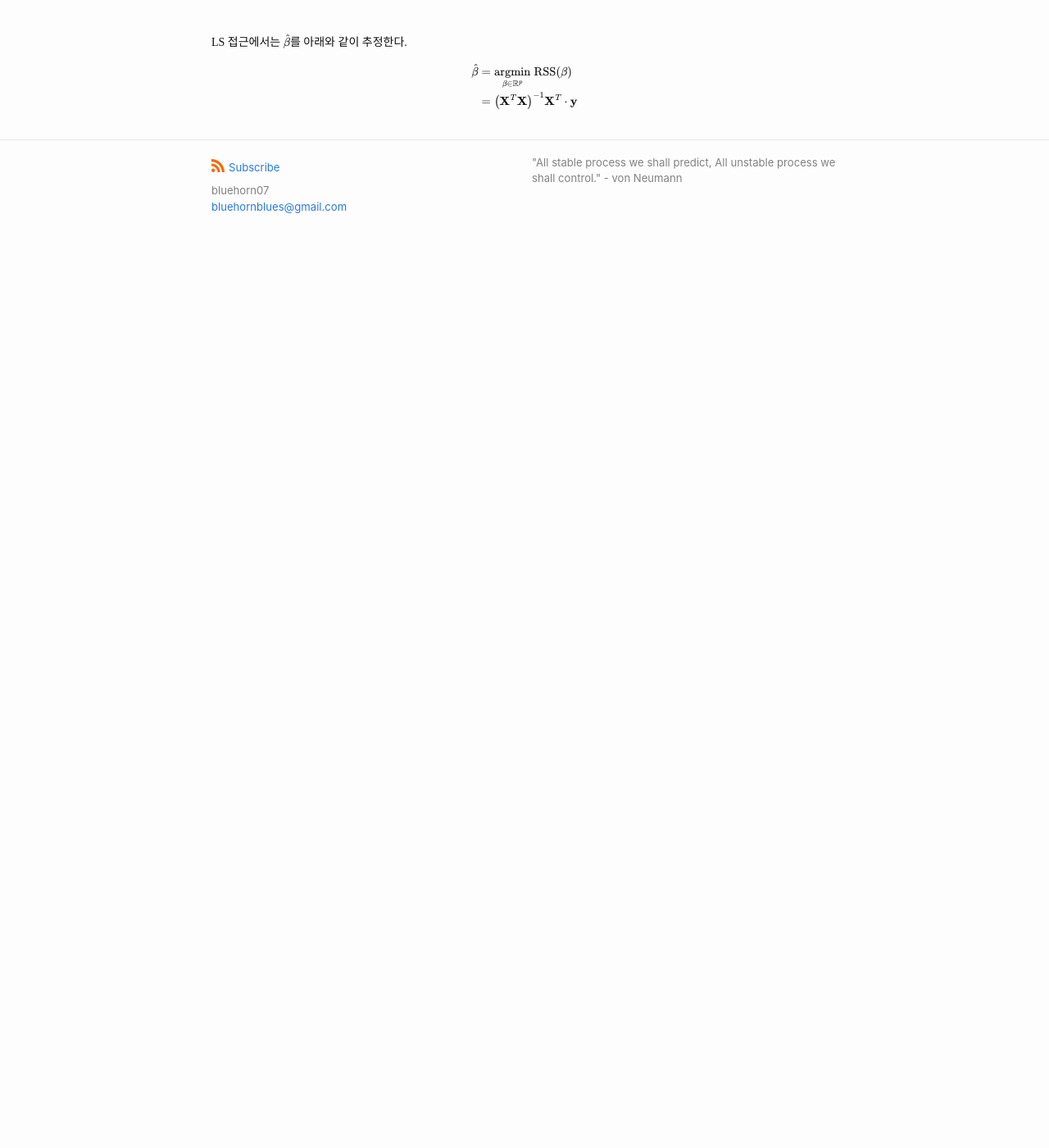
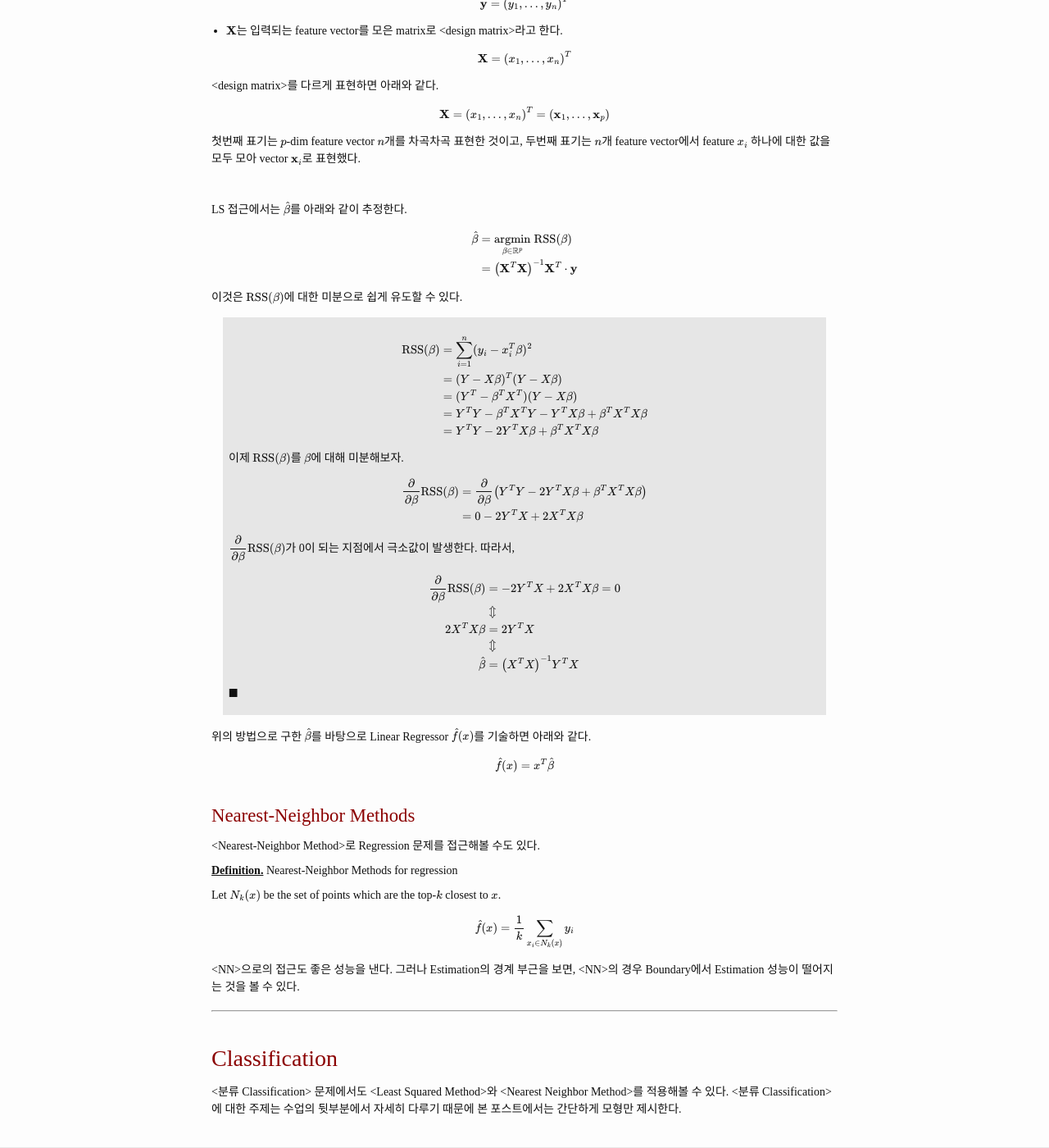
Before and after one commit to BlueHorn07/computer_science, a Jekyll site: the page built from _posts/statistical-data-mining/2021-02-26-overview-of-supervised-learning-1.md, in a window 1280 px wide and 1400 px high, scrolled down 1864 px. Shown: the whole window at 82% size. Built offline with Jekyll 4.4.1, drawn with Linux system fonts in a browser that asks for light colours; nearby versions of some CDN libraries; some web fonts are replaced; before the commit the page ends 2163 px from its top, so only the background shows below that; some of the changed text lies outside the part shown.

Commit message:
update post file name

```diff
--- a/_posts/statistical-data-mining/2021-02-26-overview-of-supervised-learning.md
+++ b/_posts/statistical-data-mining/2021-02-26-overview-of-supervised-learning-1.md
@@ -1,5 +1,5 @@
 ---
-title: "Overview of Supervised Learning"
+title: "Overview of Supervised Learning - 1"
 layout: post
 use_math: true
 tags: ["Statistical Data Mining"]
@@ -11,8 +11,12 @@ tags: ["Statistical Data Mining"]
 <br><span class="statement-title">TOC.</span><br>
 
 - Set-up
-
-
+- Introduction to Regression
+  - RSS and **Least Squared Estimator**
+  - Nearest-Neighbor Methods
+- Introduction to Classification
+  - Least Squared Estimator
+  - **K-Nearest Neighbor Method**
 <hr/>
 
 ### Set-up
@@ -54,8 +58,9 @@ tags: ["Statistical Data Mining"]
 
 이 두 접근법은 \<Supervised Learning\> 문제를 해결하는 가장 기본이 된다.
 
+## Regression
 
-<br><span class="statement-title">Definition.</span> Linear Model<br>
+<br><span class="statement-title">Definition.</span> Linear Model for regression<br>
 
 Given input $X = (X_1, \dots, X_p)^T$, we predict $Y$ as
 
@@ -111,3 +116,68 @@ $$
 &= \left( \mathbf{X}^T \mathbf{X}\right)^{-1} \mathbf{X}^T \cdot \mathbf{y}
 \end{aligned}
 $$
+
+이것은 $\text{RSS}(\beta)$에 대한 미분으로 쉽게 유도할 수 있다.
+
+<div class="math-statement" markdown="1">
+
+$$
+\begin{aligned}
+\text{RSS}(\beta) &= \sum^n_{i=1} (y_i - x^T_i \beta)^2 \\
+  &= (Y - X\beta)^T (Y - X\beta) \\
+  &= (Y^T - \beta^T X^T) (Y - X \beta) \\
+  &= Y^T Y - \beta^T X^T Y - Y^T X \beta + \beta^T X^T X \beta \\
+  &= Y^T Y - 2 Y^T X \beta + \beta^T X^T X \beta
+\end{aligned}
+$$
+
+이제 $\text{RSS}(\beta)$를 $\beta$에 대해 미분해보자.
+
+$$
+\begin{aligned}
+\frac{\partial}{\partial\beta} \text{RSS}(\beta) &= \frac{\partial}{\partial\beta} \left(Y^T Y - 2 Y^T X \beta + \beta^T X^T X \beta \right) \\
+&= 0 - 2 Y^T X + 2 X^T X \beta
+\end{aligned}
+$$
+
+$\displaystyle \frac{\partial}{\partial\beta} \text{RSS}(\beta) $가 0이 되는 지점에서 극소값이 발생한다. 따라서,
+
+$$
+\begin{aligned}
+\frac{\partial}{\partial\beta} \text{RSS}(\beta) &= - 2 Y^T X + 2 X^T X \beta = 0  \\
+&\Updownarrow \\
+2 X^TX \beta &= 2 Y^T X \\
+&\Updownarrow \\
+\hat{\beta} &= \left( X^T X \right)^{-1} Y^T X
+\end{aligned}
+$$
+
+$\blacksquare$
+
+</div>
+
+위의 방법으로 구한 $\hat{\beta}$를 바탕으로 Linear Regressor $\hat{f}(x)$를 기술하면 아래와 같다.
+
+$$
+\hat{f}(x) = x^T \hat{\beta}
+$$
+
+### Nearest-Neighbor Methods
+
+\<Nearest-Neighbor Method\>로 Regression 문제를 접근해볼 수도 있다.
+
+<span class="statement-title">Definition.</span> Nearest-Neighbor Methods for regression<br>
+
+Let $N_k(x)$ be the set of points which are the top-$k$ closest to $x$.
+
+$$
+\hat{f}(x) = \frac{1}{k} \sum_{x_i \in N_k(x)} y_i
+$$
+
+\<NN\>으로의 접근도 좋은 성능을 낸다. 그러나 Estimation의 경계 부근을 보면, \<NN\>의 경우 Boundary에서 Estimation 성능이 떨어지는 것을 볼 수 있다.
+
+<hr/>
+
+## Classification
+
+\<분류 Classification\> 문제에서도 \<Least Squared Method\>와 \<Nearest Neighbor Method\>를 적용해볼 수 있다. \<분류 Classification\>에 대한 주제는 수업의 뒷부분에서 자세히 다루기 때문에 본 포스트에서는 간단하게 모형만 제시한다.
```
